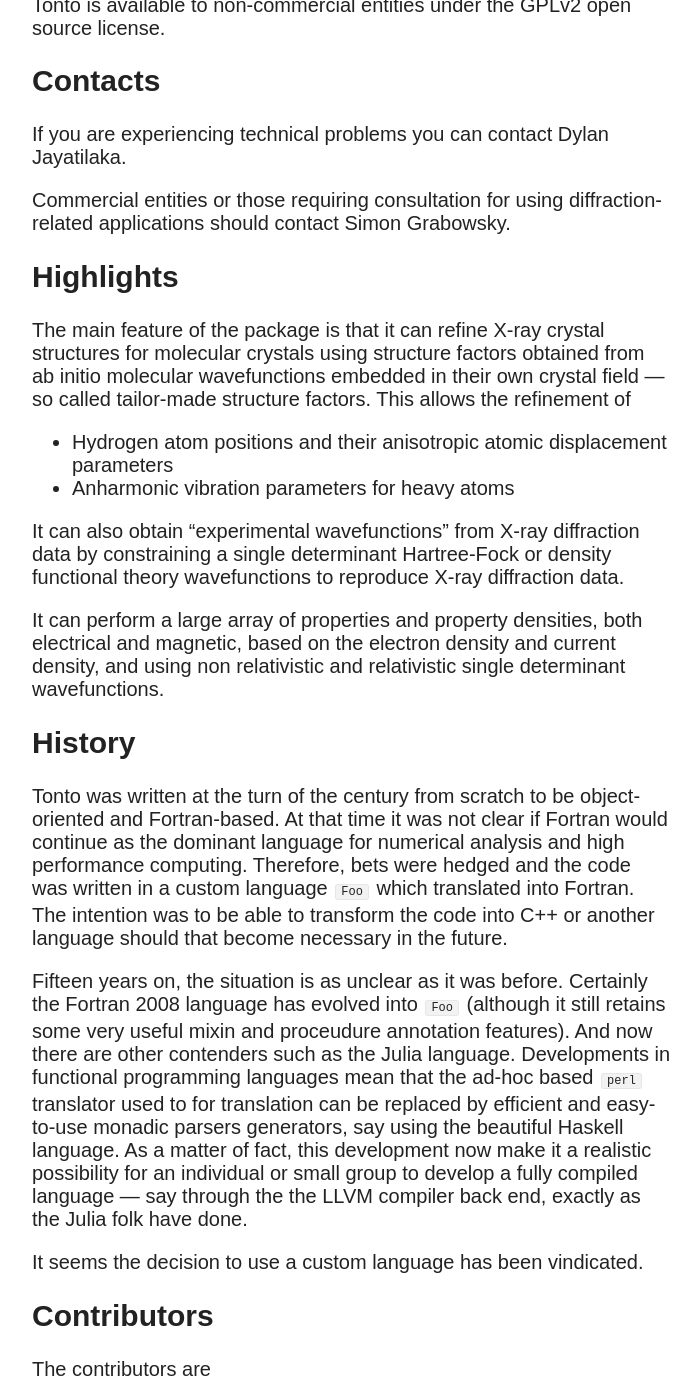
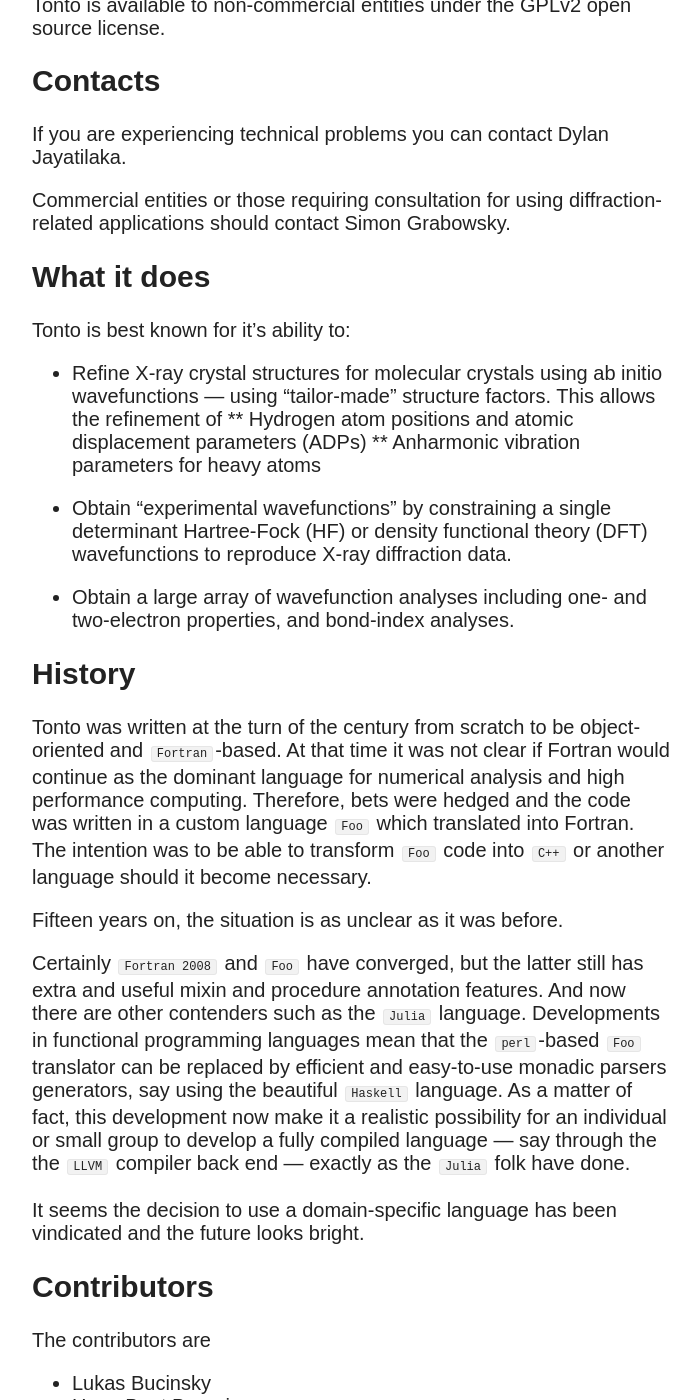
Before and after one commit to dylan-jayatilaka/tonto, a Jekyll site: the page built from about.md, in a window 1280 px wide and 1400 px high, scrolled down 823 px. Shown: the whole window, without its empty margins (288-988 px from the left). Built offline with Jekyll 4.4.1, drawn with Linux system fonts in a browser that asks for light colours; nearby versions of some CDN libraries; some of the changed text lies outside the part shown.

```diff
--- a/about.md
+++ b/about.md
@@ -10,7 +10,7 @@ image:
   creditlink: http://mademistakes.com
 ---
 
-This is the official site for the Tonto program package.
+This is the official site for the Tonto library.
 
 Tonto is available to non-commercial entities under the GPLv2 open source
 license.
@@ -22,44 +22,46 @@ If you are experiencing technical problems you can contact Dylan Jayatilaka.
 Commercial entities or those requiring consultation for using
 diffraction-related applications should contact Simon Grabowsky.
 
-## Highlights
+## What it does
 
-The main feature of the package is that it can refine X-ray crystal
-structures for molecular crystals using structure factors obtained from ab
-initio molecular wavefunctions embedded in their own crystal field --- so
-called tailor-made structure factors. This allows the refinement of
-* Hydrogen atom positions and their anisotropic atomic displacement parameters
-* Anharmonic vibration parameters for heavy atoms
+Tonto is best known for it’s ability to:
 
-It can also obtain “experimental wavefunctions” from X-ray diffraction
-data by constraining a single determinant Hartree-Fock or density
-functional theory wavefunctions to reproduce X-ray diffraction data.
+* Refine X-ray crystal structures for molecular crystals using
+  ab initio wavefunctions --- using “tailor-made” structure factors. This
+  allows the refinement of
+  ** Hydrogen atom positions and atomic displacement parameters (ADPs)
+  ** Anharmonic vibration parameters for heavy atoms
 
-It can perform a large array of properties and property densities, both
-electrical and magnetic, based on the electron density and current density, and
-using non relativistic and relativistic single determinant wavefunctions.
+* Obtain “experimental wavefunctions” by constraining a single determinant
+  Hartree-Fock (HF) or density functional theory (DFT) wavefunctions to
+  reproduce X-ray diffraction data.
+
+* Obtain a large array of wavefunction analyses including one- and two-electron
+  properties, and bond-index analyses.
 
 ## History
 
 Tonto was written at the turn of the century from scratch to be object-oriented
-and Fortran-based. At that time it was not clear if Fortran would continue as the
+and `Fortran`-based. At that time it was not clear if Fortran would continue as the
 dominant language for numerical analysis and high performance computing. Therefore,
 bets were hedged and the code was written in a custom language `Foo` which
-translated into Fortran. The intention was to be able to transform the code
-into C++ or another language should that become necessary in the future.
+translated into Fortran. The intention was to be able to transform `Foo` code
+into `C++` or another language should it become necessary.
 
-Fifteen years on, the situation is as unclear as it was before. Certainly
-the Fortran 2008 language has evolved into `Foo` (although it still retains
-some very useful mixin and proceudure annotation features). And now there
-are other contenders such as the Julia language. Developments in functional
-programming languages mean that the ad-hoc based `perl` translator used to for
-translation can be replaced by efficient and easy-to-use monadic parsers
-generators, say using the beautiful Haskell language. As a matter of fact, this
-development now make it a realistic possibility for an individual or small
-group to develop a fully compiled language --- say through the the LLVM compiler
-back end, exactly as the Julia folk have done.
+Fifteen years on, the situation is as unclear as it was before.
 
-It seems the decision to use a custom language has been vindicated.
+Certainly `Fortran 2008` and `Foo` have converged, but the latter still has
+extra and useful mixin and procedure annotation features. And now there are
+other contenders such as the `Julia` language. Developments in functional
+programming languages mean that the `perl`-based `Foo` translator can be
+replaced by efficient and easy-to-use monadic parsers generators, say using the
+beautiful `Haskell` language. As a matter of fact, this development now make it a
+realistic possibility for an individual or small group to develop a fully
+compiled language --- say through the the `LLVM` compiler back end --- exactly
+as the `Julia` folk have done.
+
+It seems the decision to use a domain-specific language has been vindicated and
+the future looks bright.
 
 ## Contributors
 
```
